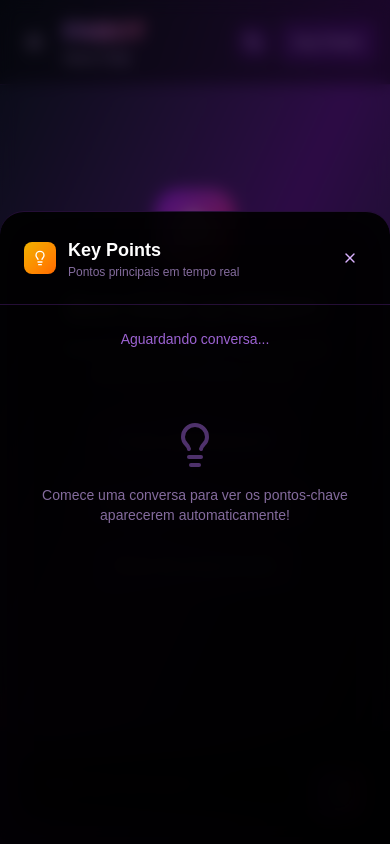
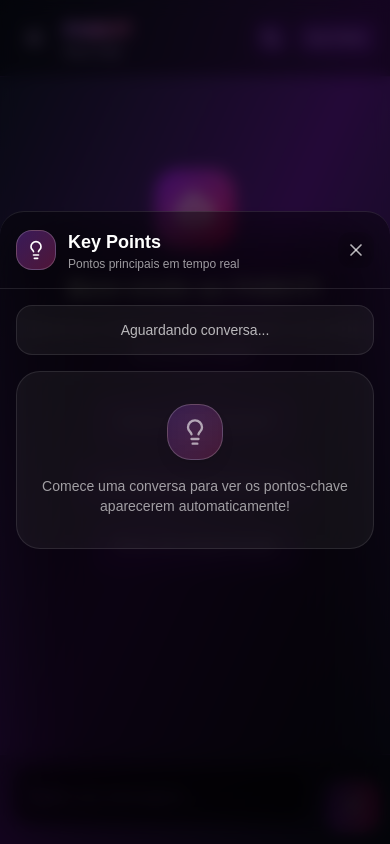
Before and after one commit to FabioSilverio/t3-chat-visual-guide-demo, a Next.js app: page / in a window 390 px wide. Both pictures are taken after a click on the button "Key Points". Built offline with nearby package versions, Linux system fonts and the light colour scheme.

Commit message:
UI Mobile enxuta + Key Points redesign glass effect moderno com animações

```diff
--- a/src/app/page.tsx
+++ b/src/app/page.tsx
@@ -698,7 +698,7 @@ RULES:
       <div className="flex-1 flex flex-col">
 
         {/* Header com estilo Libra */}
-        <header className="bg-black/40 backdrop-blur-xl border-b border-purple-500/20 p-4">
+        <header className="bg-black/40 backdrop-blur-xl border-b border-purple-500/20 p-4 md:p-4 p-3">
           <div className="flex items-center justify-between">
             <div className="flex items-center gap-3">
               {/* Menu mobile */}
@@ -710,10 +710,10 @@ RULES:
               </button>
 
                               <div>
-                <h1 className="text-2xl font-bold bg-gradient-to-r from-purple-400 to-pink-400 bg-clip-text text-transparent">
+                  <h1 className="text-xl md:text-2xl font-bold bg-gradient-to-r from-purple-400 to-pink-400 bg-clip-text text-transparent">
                     FABOT
                   </h1>
-                <p className="text-sm text-purple-300/80">
+                  <p className="text-xs md:text-sm text-purple-300/80">
                     {getCurrentChatName()}
                   </p>
                 </div>
@@ -732,7 +732,7 @@ RULES:
               {/* Key Points mobile */}
               <button
                 onClick={() => setShowMobileKeyPoints(true)}
-                className="md:hidden px-3 py-2 bg-purple-600/20 hover:bg-purple-600/40 text-purple-300 rounded-lg transition-colors text-sm border border-purple-500/30"
+                className="md:hidden px-2 py-1.5 bg-purple-600/20 hover:bg-purple-600/40 text-purple-300 rounded-lg transition-colors text-xs border border-purple-500/30"
               >
                 {t('keyPoints')}
               </button>
@@ -756,7 +756,7 @@ RULES:
         </header>
 
         {/* Área de mensagens com estilo Libra */}
-        <div className="flex-1 overflow-y-auto p-6 space-y-6">
+        <div className="flex-1 overflow-y-auto p-3 md:p-6 space-y-4 md:space-y-6">
           {messages.length === 0 && (
             <div className="text-center py-20">
               <div className="w-20 h-20 bg-gradient-to-br from-purple-600 to-pink-600 rounded-3xl flex items-center justify-center mx-auto mb-6">
@@ -852,7 +852,7 @@ RULES:
         </div>
 
         {/* Input area com estilo Libra */}
-        <div className="border-t border-purple-500/20 bg-black/20 backdrop-blur-xl p-6">
+        <div className="border-t border-purple-500/20 bg-black/20 backdrop-blur-xl p-3 md:p-6">
           <form onSubmit={sendMessage} className="flex gap-4 items-end max-w-4xl mx-auto">
             <div className="flex-1">
               <textarea
@@ -879,25 +879,25 @@ RULES:
 
             {/* ✨ Key Points Guide - Desktop apenas */}
       {showGuide && (
-        <div className="hidden md:flex w-96 bg-black/20 backdrop-blur-xl border-l border-purple-500/20 flex-col">
+        <div className="hidden md:flex w-96 bg-black/10 backdrop-blur-2xl border-l border-white/10 flex-col">
 
           {/* Header moderno */}
-          <div className="p-6 border-b border-purple-500/20">
+          <div className="p-6 border-b border-white/10">
             <div className="flex items-center justify-between">
               <div className="flex items-center gap-3">
-                <div className="w-8 h-8 bg-gradient-to-br from-yellow-500 to-orange-500 rounded-lg flex items-center justify-center">
-                  <LightbulbIcon className="w-4 h-4 text-white" />
+                <div className="w-10 h-10 bg-gradient-to-br from-purple-500/30 to-pink-500/30 backdrop-blur-xl border border-white/20 rounded-2xl flex items-center justify-center shadow-lg">
+                  <LightbulbIcon className="w-5 h-5 text-white" />
                 </div>
                 <div>
                   <h2 className="text-lg font-bold text-white">{t('keyPointsTitle')}</h2>
-                    <p className="text-xs text-purple-300/60">{t('keyPointsDesc')}</p>
+                  <p className="text-xs text-white/60">{t('keyPointsDesc')}</p>
                 </div>
               </div>
               <button
                 onClick={() => setShowGuide(false)}
-                className="p-2 hover:bg-purple-700/30 rounded-lg transition-colors"
+                className="p-2 hover:bg-white/10 rounded-xl transition-all duration-300 backdrop-blur-sm"
               >
-                <XIcon className="w-4 h-4 text-purple-300" />
+                <XIcon className="w-4 h-4 text-white/70" />
               </button>
             </div>
           </div>
@@ -908,26 +908,30 @@ RULES:
             {/* Status */}
             <div className="mb-6 text-center">
               {isAnalyzing ? (
-                  <div className="flex items-center justify-center gap-2 text-purple-300">
-                    <div className="w-4 h-4 border-2 border-purple-400 border-t-transparent rounded-full animate-spin"></div>
-                    <span className="text-sm">{t('analyzing')}</span>
+                <div className="flex items-center justify-center gap-3 p-4 bg-white/5 backdrop-blur-sm border border-white/10 rounded-2xl">
+                  <div className="w-5 h-5 border-2 border-white/30 border-t-white rounded-full animate-spin"></div>
+                  <span className="text-sm text-white/80 font-medium">{t('analyzing')}</span>
                 </div>
               ) : (
-                  <div className="text-purple-400/80 text-sm">
+                <div className="p-3 bg-white/5 backdrop-blur-sm border border-white/10 rounded-2xl">
+                  <span className="text-white/70 text-sm font-medium">
                     {keyPoints.length > 0
                       ? `${keyPoints.length} ${keyPoints.length > 1 ? t('pointsIdentifiedPlural') : t('pointsIdentified')}`
                       : t('waitingConversation')
                     }
+                  </span>
                 </div>
               )}
             </div>
 
             {/* Key Points List */}
-            <div className="space-y-4">
+            <div className="space-y-3">
               {keyPoints.length === 0 && !isAnalyzing ? (
-                <div className="text-center py-12">
-                  <LightbulbIcon className="w-12 h-12 text-purple-400/40 mx-auto mb-4" />
-                  <p className="text-purple-300/60 text-sm">
+                <div className="text-center py-8 p-6 bg-white/5 backdrop-blur-sm border border-white/10 rounded-3xl">
+                  <div className="w-16 h-16 bg-gradient-to-br from-purple-500/20 to-pink-500/20 backdrop-blur-xl border border-white/20 rounded-3xl flex items-center justify-center mx-auto mb-4 shadow-lg">
+                    <LightbulbIcon className="w-8 h-8 text-white/60" />
+                  </div>
+                  <p className="text-white/60 text-sm font-medium">
                     {t('startConversation')}
                   </p>
                 </div>
@@ -935,28 +939,37 @@ RULES:
                 keyPoints.map((point, index) => (
                   <div
                     key={index}
-                    className={`group relative p-4 rounded-2xl border-2 cursor-pointer transition-all duration-300 hover:scale-[1.02] hover:shadow-lg ${getRelevanceColor(point.relevance)}`}
+                    className="group relative p-5 bg-white/5 backdrop-blur-xl border border-white/10 rounded-3xl cursor-pointer transition-all duration-500 hover:scale-[1.02] hover:bg-white/10 hover:border-white/20 hover:shadow-2xl hover:shadow-purple-500/10 animate-in slide-in-from-bottom-4 fade-in"
+                    style={{ animationDelay: `${index * 100}ms` }}
                     onClick={() => scrollToMessage(point.messageId)}
                   >
-                    <div className="flex items-start gap-3">
-                      <div className="flex-shrink-0 w-6 h-6 bg-white/20 rounded-full flex items-center justify-center text-xs font-bold">
+                    <div className="flex items-start gap-4">
+                      <div className="flex-shrink-0 w-8 h-8 bg-gradient-to-br from-purple-500/30 to-pink-500/30 backdrop-blur-xl border border-white/20 rounded-2xl flex items-center justify-center text-xs font-bold text-white shadow-lg">
                         {index + 1}
                       </div>
                       <div className="flex-1 min-w-0">
-                        <p className="text-sm leading-relaxed font-medium">
+                        <p className="text-sm leading-relaxed font-medium text-white/90 mb-3">
                           {point.text}
                         </p>
-                        <div className="flex items-center gap-2 mt-2">
-                          <span className={`text-xs px-2 py-1 rounded-full bg-white/10 backdrop-blur-sm`}>
+                        <div className="flex items-center gap-3">
+                          <span className="text-xs px-3 py-1.5 rounded-full bg-white/10 backdrop-blur-sm border border-white/20 text-white/70 font-medium">
                             {t(point.relevance)}
                           </span>
-                          <ArrowUpIcon className="w-3 h-3 opacity-50 group-hover:opacity-100 transition-opacity" />
+                          <div className="flex items-center gap-1 text-white/50 group-hover:text-white/80 transition-colors">
+                            <ArrowUpIcon className="w-3 h-3" />
+                            <span className="text-xs font-medium">Go to message</span>
+                          </div>
                         </div>
                       </div>
                     </div>
 
-                    {/* Hover effect */}
-                    <div className="absolute inset-0 rounded-2xl bg-gradient-to-r from-purple-500/10 to-pink-500/10 opacity-0 group-hover:opacity-100 transition-opacity pointer-events-none"></div>
+                    {/* Glass effect overlay */}
+                    <div className="absolute inset-0 rounded-3xl bg-gradient-to-br from-white/5 to-transparent opacity-0 group-hover:opacity-100 transition-all duration-500 pointer-events-none"></div>
+
+                    {/* Shimmer effect */}
+                    <div className="absolute inset-0 rounded-3xl opacity-0 group-hover:opacity-100 transition-opacity duration-700 pointer-events-none">
+                      <div className="absolute inset-0 rounded-3xl bg-gradient-to-r from-transparent via-white/10 to-transparent translate-x-[-100%] group-hover:translate-x-[100%] transition-transform duration-1000"></div>
+                    </div>
                   </div>
                 ))
               )}
@@ -1057,56 +1070,60 @@ RULES:
 
       {/* 📱 Key Points Mobile Pop-up */}
       {showMobileKeyPoints && (
-        <div className="md:hidden fixed inset-0 bg-black/50 backdrop-blur-sm z-50 flex items-end">
-          <div className="w-full h-3/4 bg-black/90 backdrop-blur-xl border-t border-purple-500/20 rounded-t-3xl flex flex-col">
+        <div className="md:hidden fixed inset-0 bg-black/60 backdrop-blur-sm z-50 flex items-end">
+          <div className="w-full h-3/4 bg-black/20 backdrop-blur-2xl border-t border-white/10 rounded-t-3xl flex flex-col shadow-2xl">
 
             {/* Header */}
-            <div className="p-6 border-b border-purple-500/20">
+            <div className="p-4 border-b border-white/10">
               <div className="flex items-center justify-between">
                 <div className="flex items-center gap-3">
-                  <div className="w-8 h-8 bg-gradient-to-br from-yellow-500 to-orange-500 rounded-lg flex items-center justify-center">
-                    <LightbulbIcon className="w-4 h-4 text-white" />
+                  <div className="w-10 h-10 bg-gradient-to-br from-purple-500/30 to-pink-500/30 backdrop-blur-xl border border-white/20 rounded-2xl flex items-center justify-center shadow-lg">
+                    <LightbulbIcon className="w-5 h-5 text-white" />
                   </div>
                   <div>
                     <h2 className="text-lg font-bold text-white">{t('keyPointsTitle')}</h2>
-                    <p className="text-xs text-purple-300/60">{t('keyPointsDesc')}</p>
+                    <p className="text-xs text-white/60">{t('keyPointsDesc')}</p>
                   </div>
                 </div>
                 <button
                   onClick={() => setShowMobileKeyPoints(false)}
-                  className="p-2 hover:bg-purple-700/30 rounded-lg transition-colors"
+                  className="p-2 hover:bg-white/10 rounded-xl transition-all duration-300 backdrop-blur-sm"
                 >
-                  <XIcon className="w-4 h-4 text-purple-300" />
+                  <XIcon className="w-5 h-5 text-white/70" />
                 </button>
               </div>
             </div>
 
             {/* Conteúdo Key Points */}
-            <div className="flex-1 overflow-y-auto p-6">
+            <div className="flex-1 overflow-y-auto p-4">
 
               {/* Status */}
-              <div className="mb-6 text-center">
+              <div className="mb-4 text-center">
                 {isAnalyzing ? (
-                  <div className="flex items-center justify-center gap-2 text-purple-300">
-                    <div className="w-4 h-4 border-2 border-purple-400 border-t-transparent rounded-full animate-spin"></div>
-                    <span className="text-sm">{t('analyzing')}</span>
+                  <div className="flex items-center justify-center gap-3 p-3 bg-white/5 backdrop-blur-sm border border-white/10 rounded-2xl">
+                    <div className="w-4 h-4 border-2 border-white/30 border-t-white rounded-full animate-spin"></div>
+                    <span className="text-sm text-white/80 font-medium">{t('analyzing')}</span>
                   </div>
                 ) : (
-                  <div className="text-purple-400/80 text-sm">
+                  <div className="p-3 bg-white/5 backdrop-blur-sm border border-white/10 rounded-2xl">
+                    <span className="text-white/70 text-sm font-medium">
                       {keyPoints.length > 0
                         ? `${keyPoints.length} ${keyPoints.length > 1 ? t('pointsIdentifiedPlural') : t('pointsIdentified')}`
                         : t('waitingConversation')
                       }
+                    </span>
                   </div>
                 )}
               </div>
 
               {/* Key Points List */}
-              <div className="space-y-4">
+              <div className="space-y-3 pb-4">
                 {keyPoints.length === 0 && !isAnalyzing ? (
-                  <div className="text-center py-12">
-                    <LightbulbIcon className="w-12 h-12 text-purple-400/40 mx-auto mb-4" />
-                    <p className="text-purple-300/60 text-sm">
+                  <div className="text-center py-8 p-4 bg-white/5 backdrop-blur-sm border border-white/10 rounded-3xl">
+                    <div className="w-14 h-14 bg-gradient-to-br from-purple-500/20 to-pink-500/20 backdrop-blur-xl border border-white/20 rounded-3xl flex items-center justify-center mx-auto mb-4 shadow-lg">
+                      <LightbulbIcon className="w-7 h-7 text-white/60" />
+                    </div>
+                    <p className="text-white/60 text-sm font-medium">
                       {t('startConversation')}
                     </p>
                   </div>
@@ -1114,31 +1131,40 @@ RULES:
                   keyPoints.map((point, index) => (
                     <div
                       key={index}
-                      className={`group relative p-4 rounded-2xl border-2 cursor-pointer transition-all duration-300 hover:scale-[1.02] hover:shadow-lg ${getRelevanceColor(point.relevance)}`}
+                      className="group relative p-4 bg-white/5 backdrop-blur-xl border border-white/10 rounded-3xl cursor-pointer transition-all duration-500 hover:scale-[1.02] hover:bg-white/10 hover:border-white/20 hover:shadow-xl hover:shadow-purple-500/10 animate-in slide-in-from-bottom-4 fade-in"
+                      style={{ animationDelay: `${index * 100}ms` }}
                       onClick={() => {
                         scrollToMessage(point.messageId);
                         setShowMobileKeyPoints(false);
                       }}
                     >
                       <div className="flex items-start gap-3">
-                        <div className="flex-shrink-0 w-6 h-6 bg-white/20 rounded-full flex items-center justify-center text-xs font-bold">
+                        <div className="flex-shrink-0 w-7 h-7 bg-gradient-to-br from-purple-500/30 to-pink-500/30 backdrop-blur-xl border border-white/20 rounded-2xl flex items-center justify-center text-xs font-bold text-white shadow-lg">
                           {index + 1}
                         </div>
                         <div className="flex-1 min-w-0">
-                          <p className="text-sm leading-relaxed font-medium">
+                          <p className="text-sm leading-relaxed font-medium text-white/90 mb-2">
                             {point.text}
                           </p>
-                          <div className="flex items-center gap-2 mt-2">
-                            <span className={`text-xs px-2 py-1 rounded-full bg-white/10 backdrop-blur-sm`}>
+                          <div className="flex items-center gap-2">
+                            <span className="text-xs px-2 py-1 rounded-full bg-white/10 backdrop-blur-sm border border-white/20 text-white/70 font-medium">
                               {t(point.relevance)}
                             </span>
-                            <ArrowUpIcon className="w-3 h-3 opacity-50 group-hover:opacity-100 transition-opacity" />
+                            <div className="flex items-center gap-1 text-white/50 group-hover:text-white/80 transition-colors">
+                              <ArrowUpIcon className="w-3 h-3" />
+                              <span className="text-xs">Tap</span>
+                            </div>
                           </div>
                         </div>
                       </div>
 
-                      {/* Hover effect */}
-                      <div className="absolute inset-0 rounded-2xl bg-gradient-to-r from-purple-500/10 to-pink-500/10 opacity-0 group-hover:opacity-100 transition-opacity pointer-events-none"></div>
+                      {/* Glass effect overlay */}
+                      <div className="absolute inset-0 rounded-3xl bg-gradient-to-br from-white/5 to-transparent opacity-0 group-hover:opacity-100 transition-all duration-500 pointer-events-none"></div>
+
+                      {/* Shimmer effect */}
+                      <div className="absolute inset-0 rounded-3xl opacity-0 group-hover:opacity-100 transition-opacity duration-700 pointer-events-none">
+                        <div className="absolute inset-0 rounded-3xl bg-gradient-to-r from-transparent via-white/10 to-transparent translate-x-[-100%] group-hover:translate-x-[100%] transition-transform duration-1000"></div>
+                      </div>
                     </div>
                   ))
                 )}
```
Lines whose indentation alone changed are shown as unchanged.
